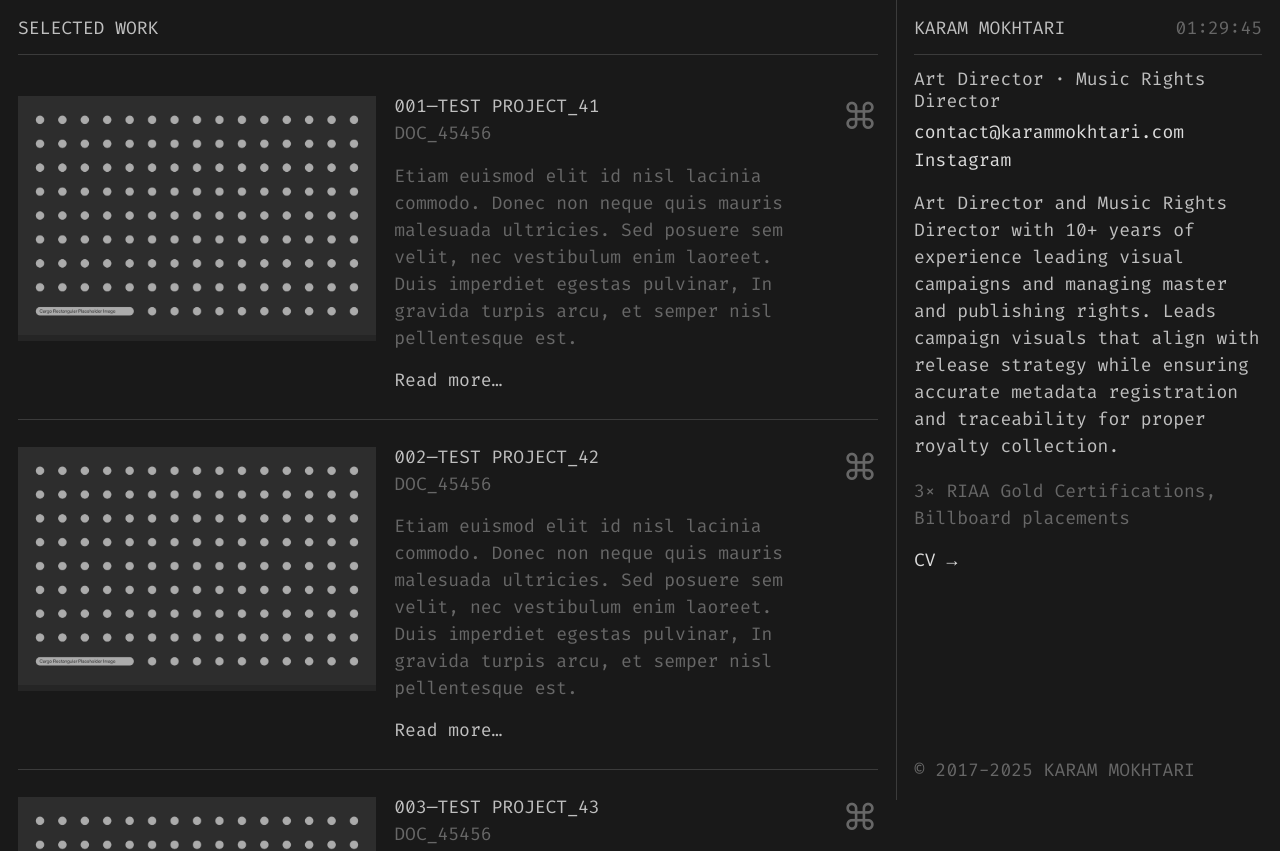
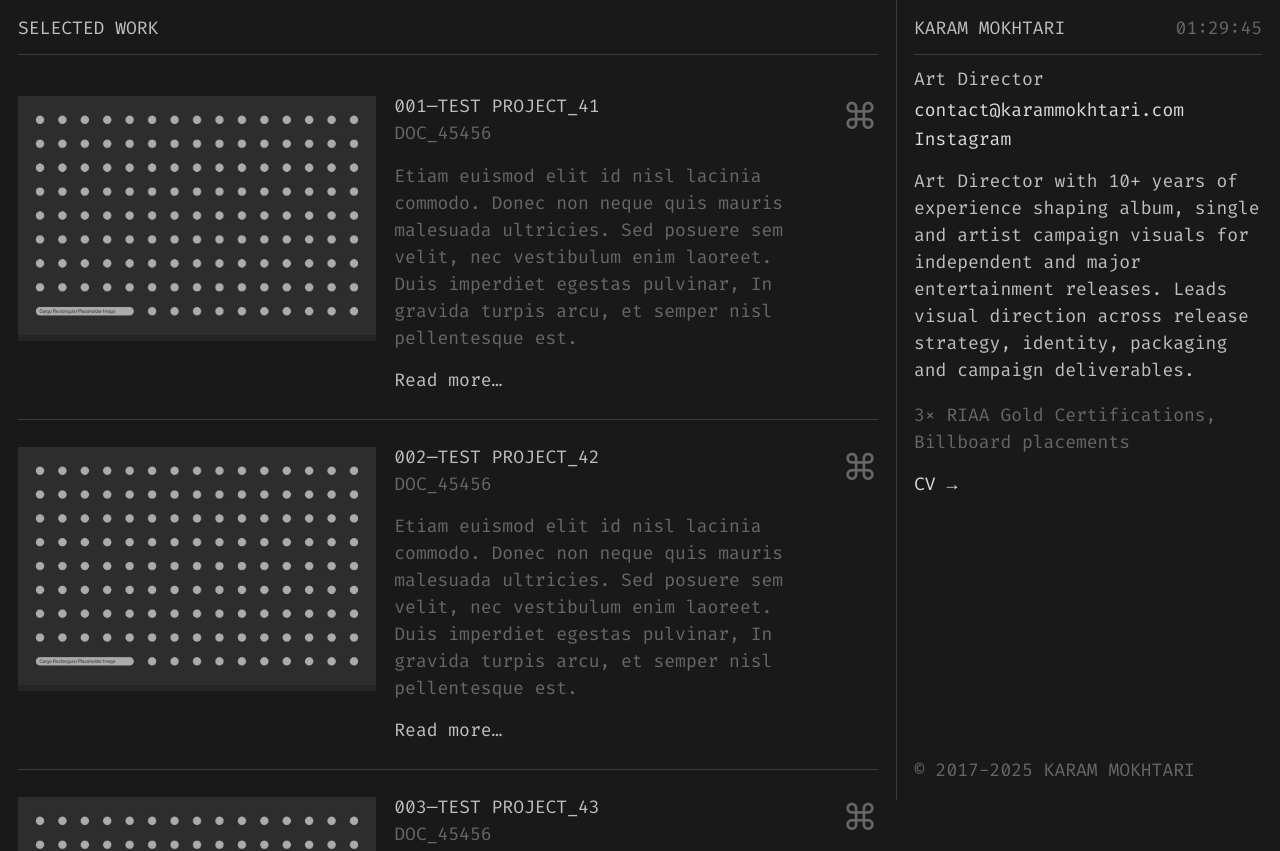
Before and after one commit to karammokhtari/portfolio, a React (Vite) app: page / in a window 1280 px wide. Shown: the top 851 px of the page. Built offline with nearby package versions, Linux system fonts and the light colour scheme.

Commit message:
Update homepage art direction copy

```diff
--- a/src/data/metadata.js
+++ b/src/data/metadata.js
@@ -1,5 +1,5 @@
 export const profileMetadata = {
-  title: 'Art Director · Music Rights Director',
+  title: 'Art Director',
   email: 'contact@karammokhtari.com',
   instagram: {
     url: 'https://www.instagram.com/karammokhtari/',
@@ -10,7 +10,7 @@ export const profileMetadata = {
     label: 'LinkedIn',
   },
   description: [
-    'Art Director and Music Rights Director with 10+ years of experience leading visual campaigns and managing master and publishing rights. Leads campaign visuals that align with release strategy while ensuring accurate metadata registration and traceability for proper royalty collection.',
+    'Art Director with 10+ years of experience shaping album, single and artist campaign visuals for independent and major entertainment releases. Leads visual direction across release strategy, identity, packaging and campaign deliverables.',
     '3× RIAA Gold Certifications, Billboard placements',
   ],
 }
```
